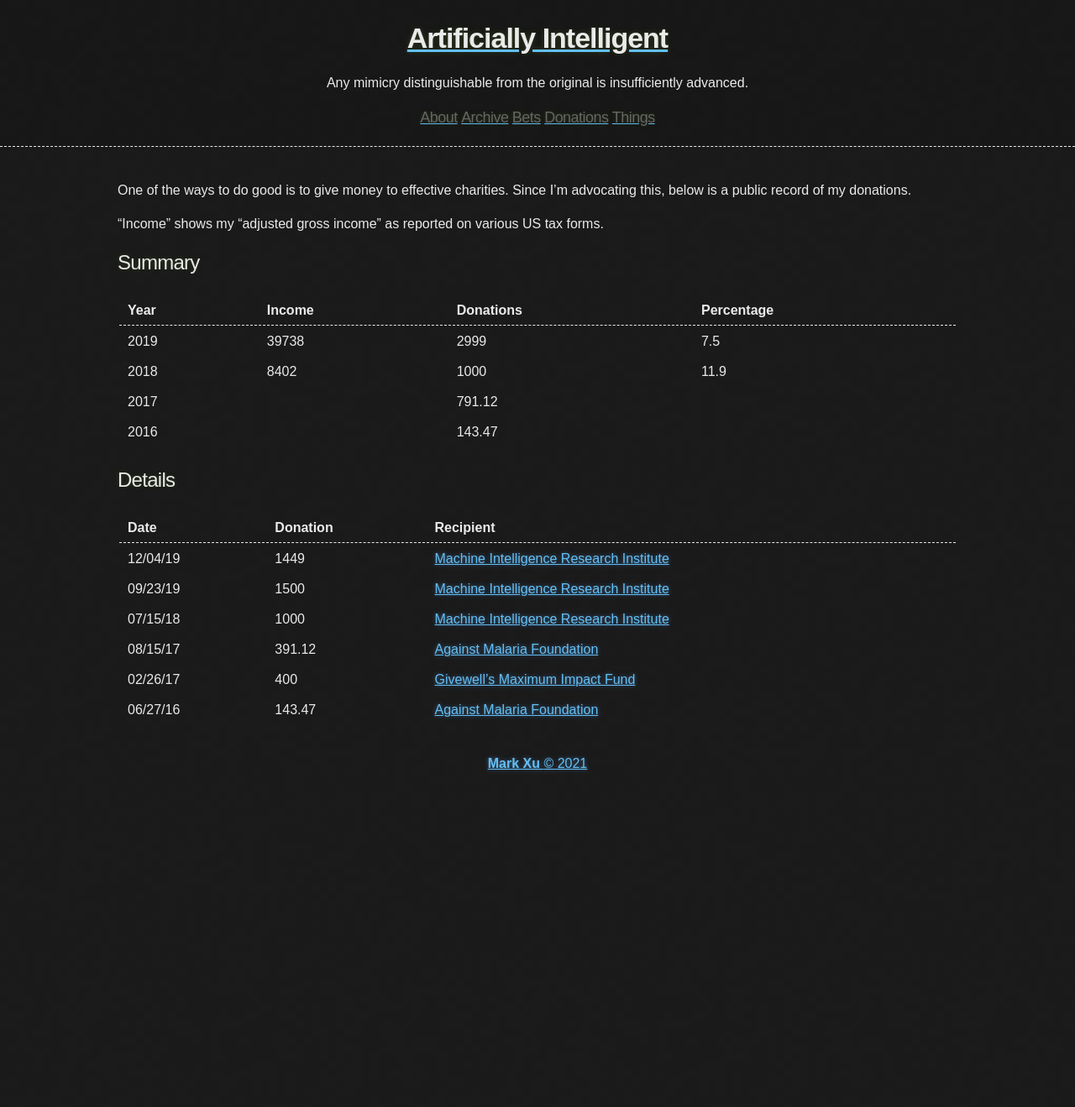
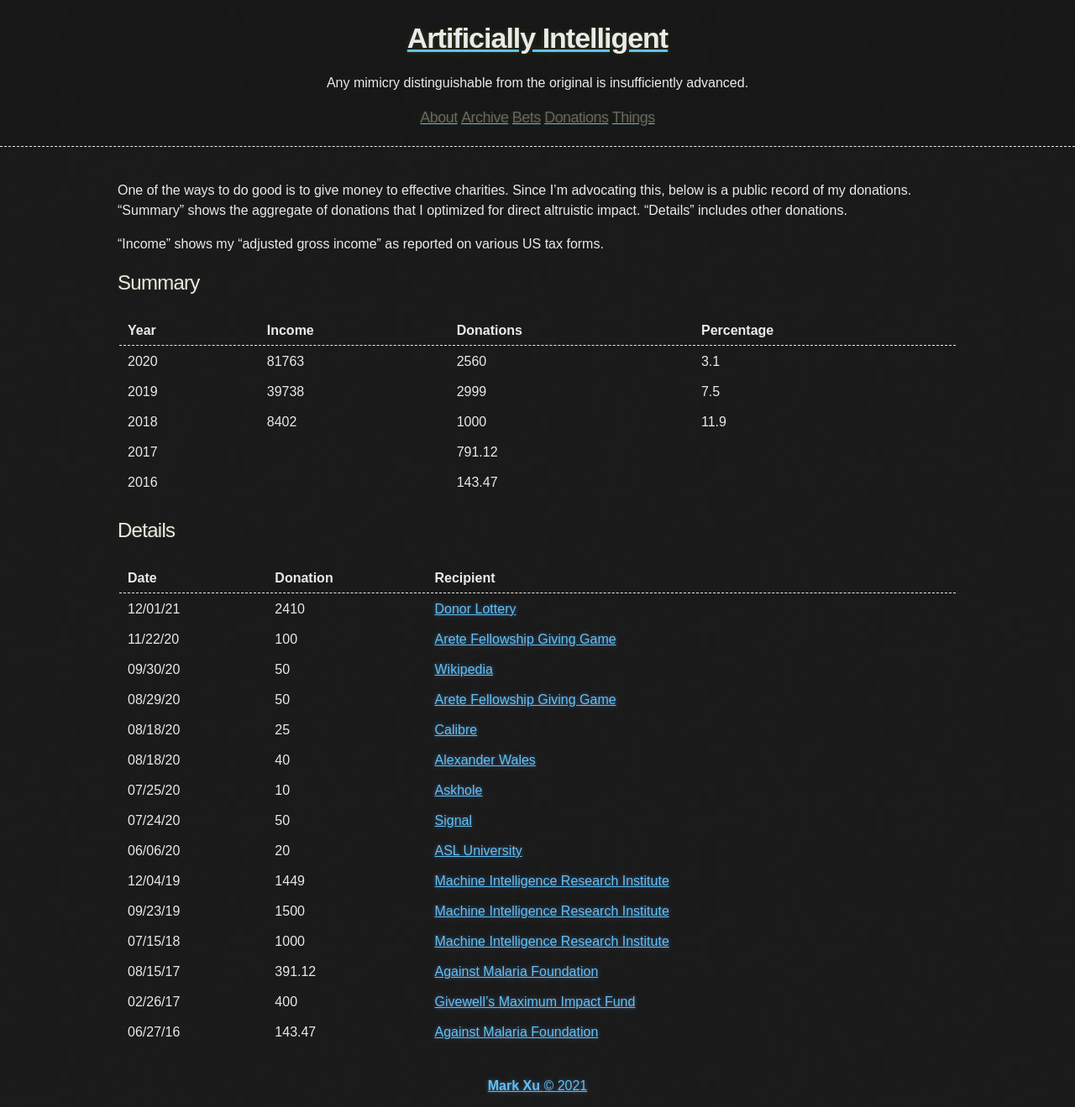
Before and after one commit to tocttou/hacker-blog, a Jekyll site: the page built from donations.md, in a window 1280 px wide. Shown: the whole page at 84% size. Built offline with Jekyll 4.4.1, drawn with Linux system fonts in a browser that asks for light colours; before the commit the page ends 935 px from its top, so only the background shows below that.

Commit message:
new post + updated donations

```diff
--- a/donations.md
+++ b/donations.md
@@ -4,7 +4,7 @@ title: About
 
 ---
 
-One of the ways to do good is to give money to effective charities. Since I'm advocating this, below is a public record of my donations.
+One of the ways to do good is to give money to effective charities. Since I'm advocating this, below is a public record of my donations. "Summary" shows the aggregate of donations that I optimized for direct altruistic impact. "Details" includes other donations.
 
 "Income" shows my "adjusted gross income" as reported on various US tax forms.
 
@@ -12,6 +12,7 @@ One of the ways to do good is to give money to effective charities. Since I'm ad
 
 | Year | Income | Donations | Percentage |
 | ---- | ------ | --------- | ---------- |
+| 2020 | 81763  | 2560      | 3.1        |
 | 2019 | 39738  | 2999      | 7.5        |
 | 2018 | 8402   | 1000      | 11.9       |
 | 2017 |        | 791.12    |            |
@@ -19,11 +20,20 @@ One of the ways to do good is to give money to effective charities. Since I'm ad
 
 ## Details
 
-| Date     | Donation | Recipient                                                                       |
-| -------- | -------- | --------------------------------------------------------------------------------|
-| 12/04/19 | 1449     | [Machine Intelligence Research Institute](https://intelligence.org/)            |
-| 09/23/19 | 1500     | [Machine Intelligence Research Institute](https://intelligence.org/)            |
-| 07/15/18 | 1000     | [Machine Intelligence Research Institute](https://intelligence.org/)            |
-| 08/15/17 | 391.12   | [Against Malaria Foundation](https://www.againstmalaria.com/)                   |
-| 02/26/17 | 400      | [Givewell’s Maximum Impact Fund](https://www.givewell.org/maximum-impact-fund)  |
-| 06/27/16 | 143.47   | [Against Malaria Foundation](https://www.againstmalaria.com/)                   |
+| Date     | Donation | Recipient                                                    |
+| -------- | -------- | ------------------------------------------------------------ |
+| 12/01/21 | 2410     | [Donor Lottery](https://funds.effectivealtruism.org/donor-lottery) |
+| 11/22/20 | 100      | [Arete Fellowship Giving Game](https://forum.effectivealtruism.org/posts/4GkAtcMohxK2m2bXH/the-arete-fellowship) |
+| 09/30/20 | 50       | [Wikipedia](https://www.wikipedia.org/)                      |
+| 08/29/20 | 50       | [Arete Fellowship Giving Game](https://forum.effectivealtruism.org/posts/4GkAtcMohxK2m2bXH/the-arete-fellowship) |
+| 08/18/20 | 25       | [Calibre](https://calibre-ebook.com/)                        |
+| 08/18/20 | 40       | [Alexander Wales](https://alexanderwales.com/)               |
+| 07/25/20 | 10       | [Askhole](https://www.askhole.io/)                           |
+| 07/24/20 | 50       | [Signal](https://signal.org/en/)                             |
+| 06/06/20 | 20       | [ASL University](https://asluniversity.com/)                 |
+| 12/04/19 | 1449     | [Machine Intelligence Research Institute](https://intelligence.org/) |
+| 09/23/19 | 1500     | [Machine Intelligence Research Institute](https://intelligence.org/) |
+| 07/15/18 | 1000     | [Machine Intelligence Research Institute](https://intelligence.org/) |
+| 08/15/17 | 391.12   | [Against Malaria Foundation](https://www.againstmalaria.com/) |
+| 02/26/17 | 400      | [Givewell’s Maximum Impact Fund](https://www.givewell.org/maximum-impact-fund) |
+| 06/27/16 | 143.47   | [Against Malaria Foundation](https://www.againstmalaria.com/) |
```
Also changed, not shown: _posts/2021-4-13-Intermittent-Distillations-2.md (added, +152 -0 lines).
